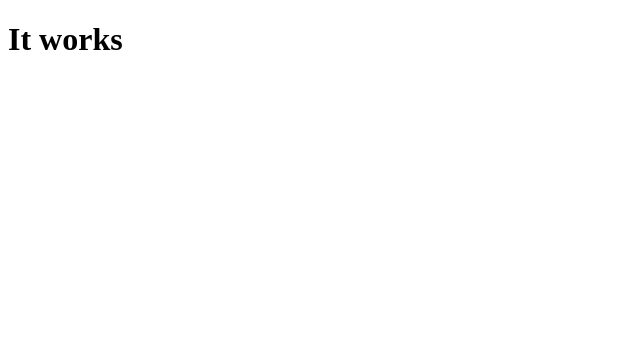
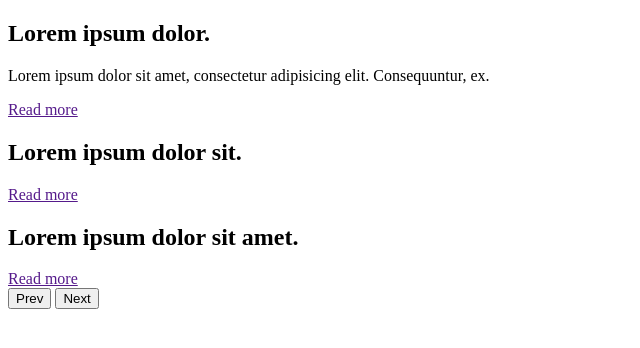
Before and after one commit to Edytaluczak/slider, a plain HTML site: page index.html in a window 1280 px wide. Shown: the whole page, without its empty margins (0-640 px from the left). Drawn offline with Linux system fonts and the light colour scheme.

Commit message:
html boilerplate using BEM css classes methodology

```diff
--- a/index.html
+++ b/index.html
@@ -9,7 +9,30 @@
 </head>
 <body>
 
-<h1>It works</h1>
+<div class="slider">
+    <div class="slider__slides">
+        <div class="slider__slide slide">
+            <h2 class="slide__hdl">Lorem ipsum dolor.</h2>
+            <p class="slide__text">Lorem ipsum dolor sit amet, consectetur adipisicing elit. Consequuntur, ex.</p>
+            <a href="" class="slide__link">Read more</a></div>
+        <div class="slider__slide slide">
+            <h2 class="slide__hdl">Lorem ipsum dolor sit.</h2>
+            <p class="slide__text"></p>
+            <a href="" class="slide__link">Read more</a></div>
+        <div class="slider__slide slide">
+            <h2 class="slide__hdl">Lorem ipsum dolor sit amet.</h2>
+            <p class="slide__text"></p>
+            <a href="" class="slide__link">Read more</a></div>
+    </div>
+    <nav class="slider__nav nav">
+        <button class="nav__btn">Prev</button>
+        <button class="nav__btn nav__btn--next">Next</button>
+    </nav>
+</div>
+
+
+    </div>
+</div>
 
 </body>
 </html>
```
